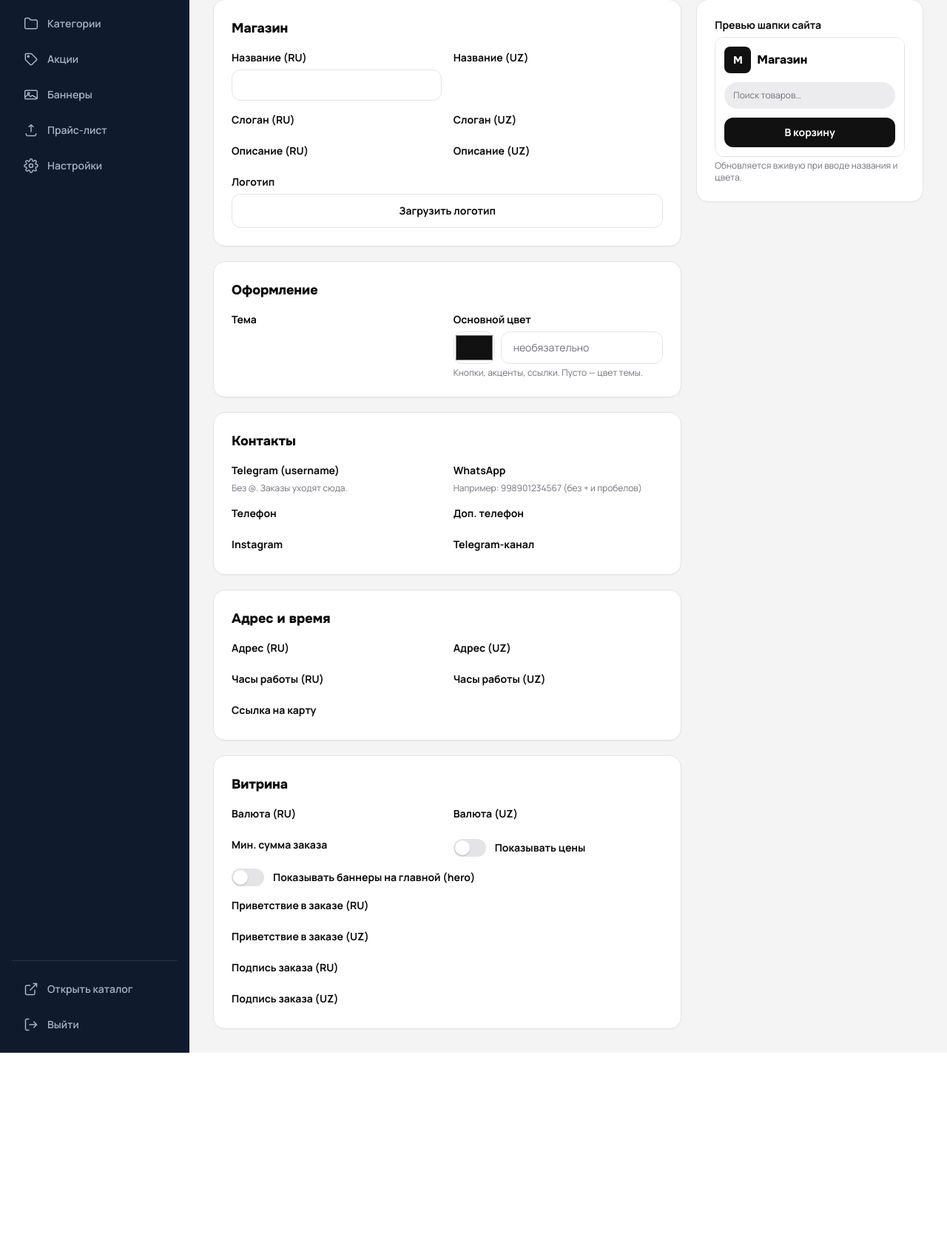
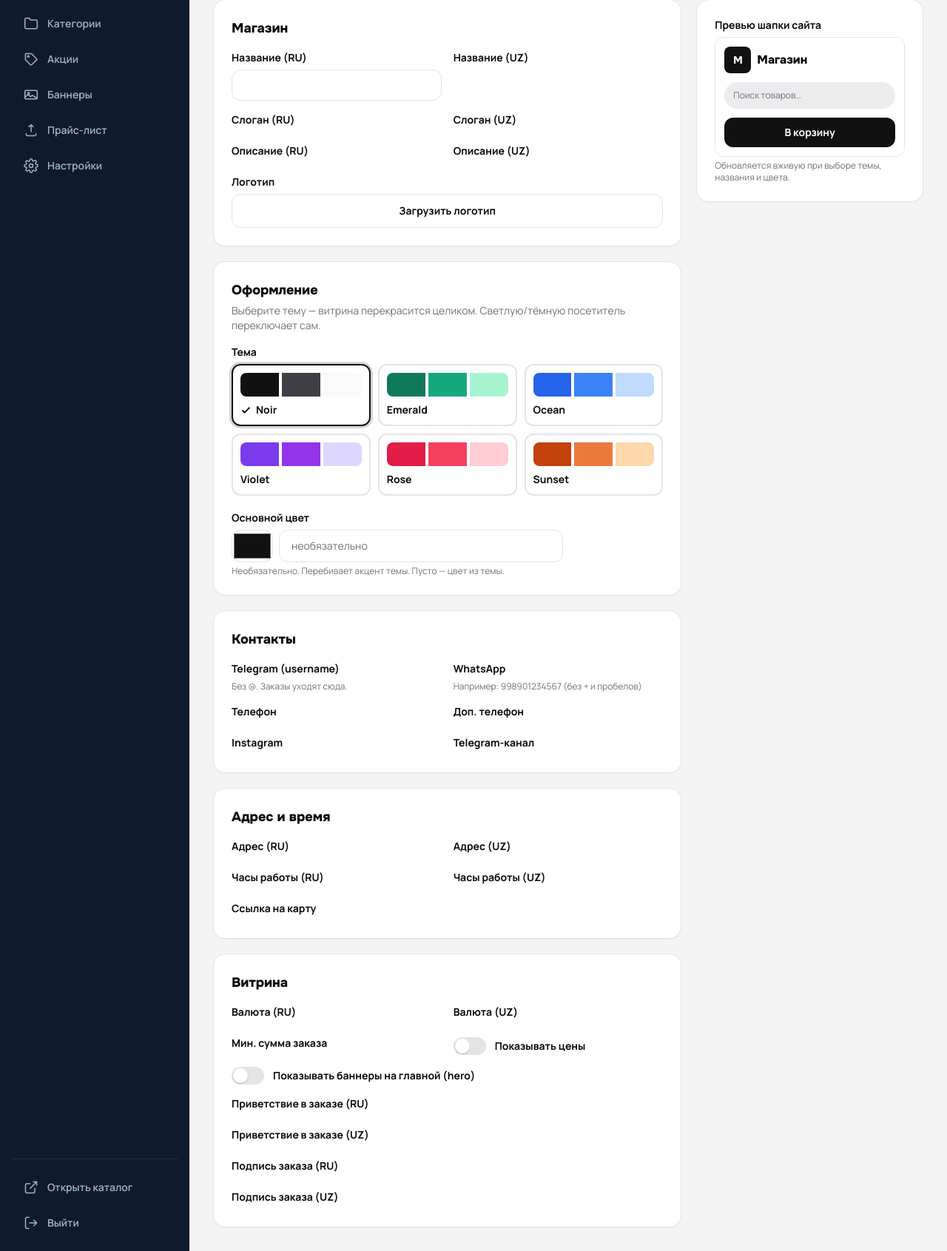
Before and after one commit to ali-middleweightchamp/shop-template, a Django app: template templates/panel/settings.html in a window 1280 px wide. Shown: the part 170-1861 px from the top of the page at 74% size. Before the commit the page ends 1593 px from the top, so only its background shows below. Run offline with Django 5.2, Linux system fonts and the light colour scheme; the template is opened without the code that fills it, so the values that code supplies are empty; style sheets or scripts are compiled from the project's sources; some libraries are stand-ins or nearby versions.

Commit message:
Панель: визуальный выбор темы (свотчи всех 6 тем) с живым превью
- вместо невзрачного select — сетка карточек-свотчей всех тем
  (Noir/Emerald/Ocean/Violet/Rose/Sunset), выбранная подсвечена
- клик перекрашивает превью шапки вживую (data-preset/data-theme)
- фирменный цвет вынесен отдельным полем под темами

Co-Authored-By: Claude Opus 4.8 <noreply@anthropic.com>

```diff
--- a/templates/panel/settings.html
+++ b/templates/panel/settings.html
@@ -7,9 +7,20 @@
       x-data="{
         name: '{{ form.name_ru.value|default:''|escapejs }}',
         color: '{{ form.primary_color.value|default:''|escapejs }}',
+        theme: '{{ form.theme.value|default:'noir'|escapejs }}',
+        panelTheme: 'light',
         logoUrl: '{% if form.instance.logo %}{{ form.instance.logo.url }}{% endif %}',
+        themes: [
+          { id: 'noir',    name: 'Noir',    c: ['#111111', '#3F3F46', '#FAFAFA'] },
+          { id: 'emerald', name: 'Emerald', c: ['#0E7A5A', '#16A97E', '#A7F3D0'] },
+          { id: 'ocean',   name: 'Ocean',   c: ['#2563EB', '#3B82F6', '#BFDBFE'] },
+          { id: 'violet',  name: 'Violet',  c: ['#7C3AED', '#9333EA', '#DDD6FE'] },
+          { id: 'rose',    name: 'Rose',    c: ['#E11D48', '#F43F5E', '#FECDD3'] },
+          { id: 'sunset',  name: 'Sunset',  c: ['#C2410C', '#EA7A3B', '#FED7AA'] }
+        ],
         setLogo(f){ if(f && f[0]) this.logoUrl = URL.createObjectURL(f[0]); }
-      }">
+      }"
+      x-init="panelTheme = document.documentElement.getAttribute('data-theme') || 'light'">
   {% csrf_token %}
 
   <div class="flex flex-wrap items-center justify-between gap-3">
@@ -57,20 +68,38 @@
 
       {# Оформление #}
       <div class="pform-block">
-        <h2 class="mb-4 font-display text-lg font-extrabold text-ink">{% trans "Оформление" %}</h2>
-        <div class="grid gap-4 sm:grid-cols-2">
-          <div>
-            <label class="plabel">{% trans "Тема" %}</label>{{ form.theme }}
+        <h2 class="mb-1 font-display text-lg font-extrabold text-ink">{% trans "Оформление" %}</h2>
+        <p class="mb-4 text-sm text-muted">{% trans "Выберите тему — витрина перекрасится целиком. Светлую/тёмную посетитель переключает сам." %}</p>
+
+        {# Визуальный выбор темы: карточки-свотчи (radio name=theme) #}
+        <label class="plabel">{% trans "Тема" %}</label>
+        <div class="mt-1.5 grid grid-cols-2 gap-2.5 sm:grid-cols-3">
+          <template x-for="t in themes" :key="t.id">
+            <label class="cursor-pointer">
+              <input type="radio" name="theme" :value="t.id" x-model="theme" class="sr-only">
+              <div class="rounded-xl border-2 p-2.5 transition" :class="theme === t.id ? 'border-accent' : 'border-line hover:border-line'"
+                   :style="theme === t.id ? 'box-shadow: 0 0 0 3px color-mix(in srgb, var(--accent) 18%, transparent)' : ''">
+                <div class="flex gap-1 overflow-hidden rounded-lg">
+                  <template x-for="col in t.c" :key="col"><span class="h-8 flex-1" :style="`background:${col}`"></span></template>
+                </div>
+                <div class="mt-2 flex items-center gap-1.5">
+                  <svg x-show="theme === t.id" width="15" height="15" viewBox="0 0 24 24" fill="none" stroke="currentColor" stroke-width="3" class="text-accent"><path d="M20 6 9 17l-5-5"/></svg>
+                  <span class="text-sm font-bold text-ink" x-text="t.name"></span>
+                </div>
+              </div>
+            </label>
+          </template>
+        </div>
+
+        {# Фирменный цвет (необязательно, перебивает акцент темы в светлой) #}
+        <div class="mt-5">
+          <label class="plabel">{% trans "Основной цвет" %}</label>
+          <div class="flex max-w-md gap-2">
+            <input type="color" :value="color || '#111111'" @input="color=$event.target.value" class="h-11 w-14 shrink-0 cursor-pointer rounded-xl border border-line bg-surface">
+            <input type="text" name="primary_color" x-model="color" placeholder="{% trans 'необязательно' %}" class="pfield">
+            <button type="button" x-show="color" @click="color=''" class="shrink-0 rounded-xl border border-line px-3 text-sm font-bold text-muted hover:text-ink" title="{% trans 'Сбросить к цвету темы' %}">✕</button>
           </div>
-          <div>
-            <label class="plabel">{% trans "Основной цвет" %}</label>
-            <div class="flex gap-2">
-              <input type="color" :value="color || '#111111'" @input="color=$event.target.value" class="h-11 w-14 shrink-0 cursor-pointer rounded-xl border border-line bg-surface">
-              <input type="text" name="primary_color" x-model="color" placeholder="{% trans 'необязательно' %}" class="pfield">
-              <button type="button" x-show="color" @click="color=''" class="shrink-0 rounded-xl border border-line px-3 text-sm font-bold text-muted hover:text-ink" title="{% trans 'Сбросить к цвету темы' %}">✕</button>
-            </div>
-            <div class="phint">{% trans "Кнопки, акценты, ссылки. Пусто — цвет темы." %}</div>
-          </div>
+          <div class="phint">{% trans "Необязательно. Перебивает акцент темы. Пусто — цвет из темы." %}</div>
         </div>
       </div>
 
@@ -132,7 +161,8 @@
     <div>
       <div class="pform-block sticky top-5">
         <div class="plabel">{% trans "Превью шапки сайта" %}</div>
-        <div class="overflow-hidden rounded-xl border border-line" :style="color ? `--accent:${color}` : ''">
+        {# data-preset/data-theme применяют переменные выбранной темы прямо в превью #}
+        <div class="overflow-hidden rounded-xl border border-line" :data-preset="theme" :data-theme="panelTheme" :style="color ? `--accent:${color}` : ''">
           <div class="flex items-center gap-2 bg-surface p-3">
             <template x-if="logoUrl"><img :src="logoUrl" class="h-9 w-9 rounded-lg object-cover"></template>
             <template x-if="!logoUrl"><span class="grid h-9 w-9 place-items-center rounded-lg font-display text-sm font-extrabold" :style="`background:${color || 'var(--accent)'};color:var(--on-accent)`" x-text="(name || 'М').charAt(0).toUpperCase()"></span></template>
@@ -143,7 +173,7 @@
             <button type="button" class="mt-3 w-full rounded-xl py-2.5 text-sm font-bold" :style="`background:${color || 'var(--accent)'};color:var(--on-accent)`">{% trans "В корзину" %}</button>
           </div>
         </div>
-        <p class="phint">{% trans "Обновляется вживую при вводе названия и цвета." %}</p>
+        <p class="phint">{% trans "Обновляется вживую при выборе темы, названия и цвета." %}</p>
       </div>
     </div>
   </div>
```
